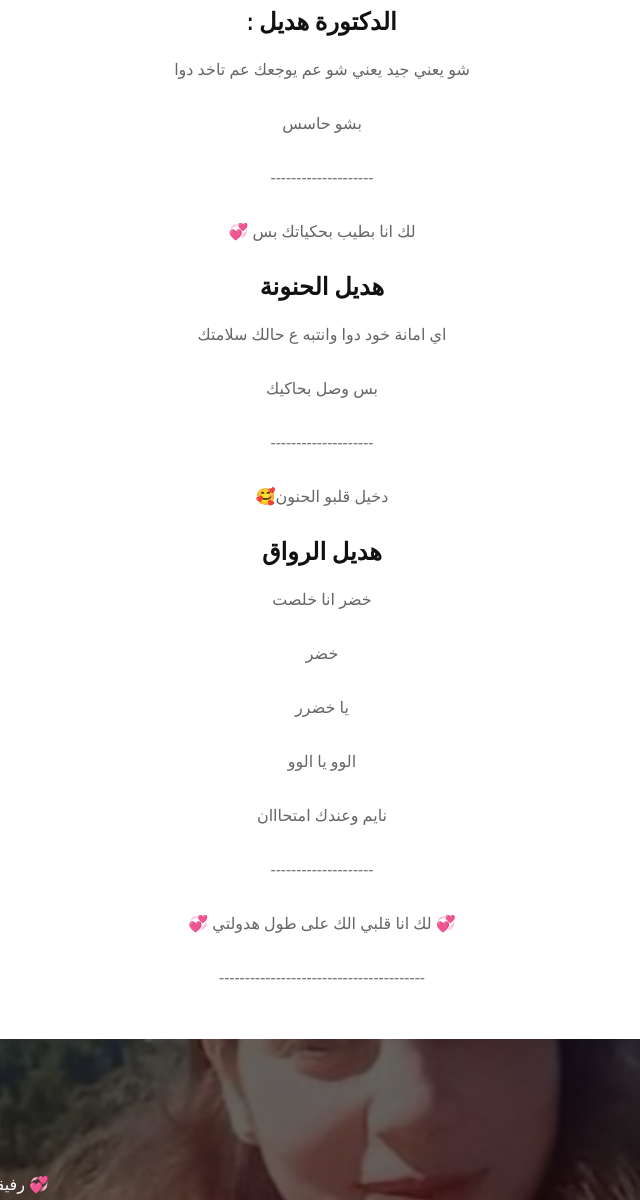
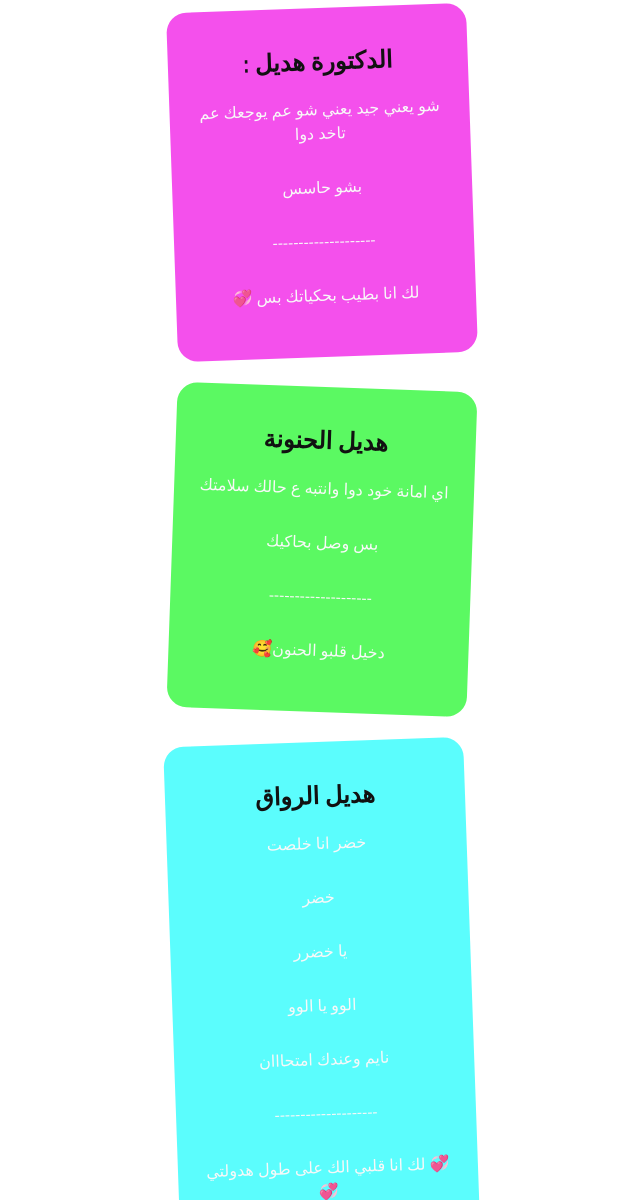
Before and after one commit to kheder-hassoun/H_D_L_gift, a plain HTML site: page index.html in a window 1280 px wide. Shown: the part 1600-2800 px from the top of the page, without its empty margins (318-958 px from the left). Drawn offline with nearby package versions, Linux system fonts and the light colour scheme; a script that the page names is missing.

Commit message:
Add files via upload

```diff
--- a/assets/css/style.css
+++ b/assets/css/style.css
@@ -509,14 +509,40 @@ section {
   display: flex;
   align-items: center;
   justify-content: center;
-  padding: 20px;
+  padding: 10px;
 }
 
 .column {
   max-width: 600px; /* Adjust as needed */
   text-align: center;
 }
-
+.card1 {
+  background-color: #f122e7c9; /* Grading background color */
+  color: rgb(248, 248, 248);
+  border-radius: 20px;
+  transform: rotate(-2deg); /* Rotate edges */
+  margin: 30px;
+  padding: 20px;
+  width: 300px; /* Adjust width as needed */
+}
+.card2 {
+  background-color: #2ff839c9; /* Grading background color */
+  color: rgb(248, 248, 248);
+  border-radius: 20px;
+  transform: rotate(2deg); /* Rotate edges */
+  margin: 30px;
+  padding: 20px;
+  width: 300px; /* Adjust width as needed */
+}
+.card3 {
+  background-color: #2ffdfdc9; /* Grading background color */
+  color: rgb(248, 248, 248);
+  border-radius: 20px;
+  transform: rotate(-2deg); /* Rotate edges */
+  margin: 30px;
+  padding: 20px;
+  width: 300px; /* Adjust width as needed */
+}
 .section-image {
   width: 350px; /* Specific width */
   height: 350px; /* Specific height */
@@ -764,7 +790,7 @@ amazing section
 .card-container{
 
 margin-top: 50px;
-margin-left: 50px;
+margin-left: 80px;
 margin-bottom: 30px;
 
 }
```
